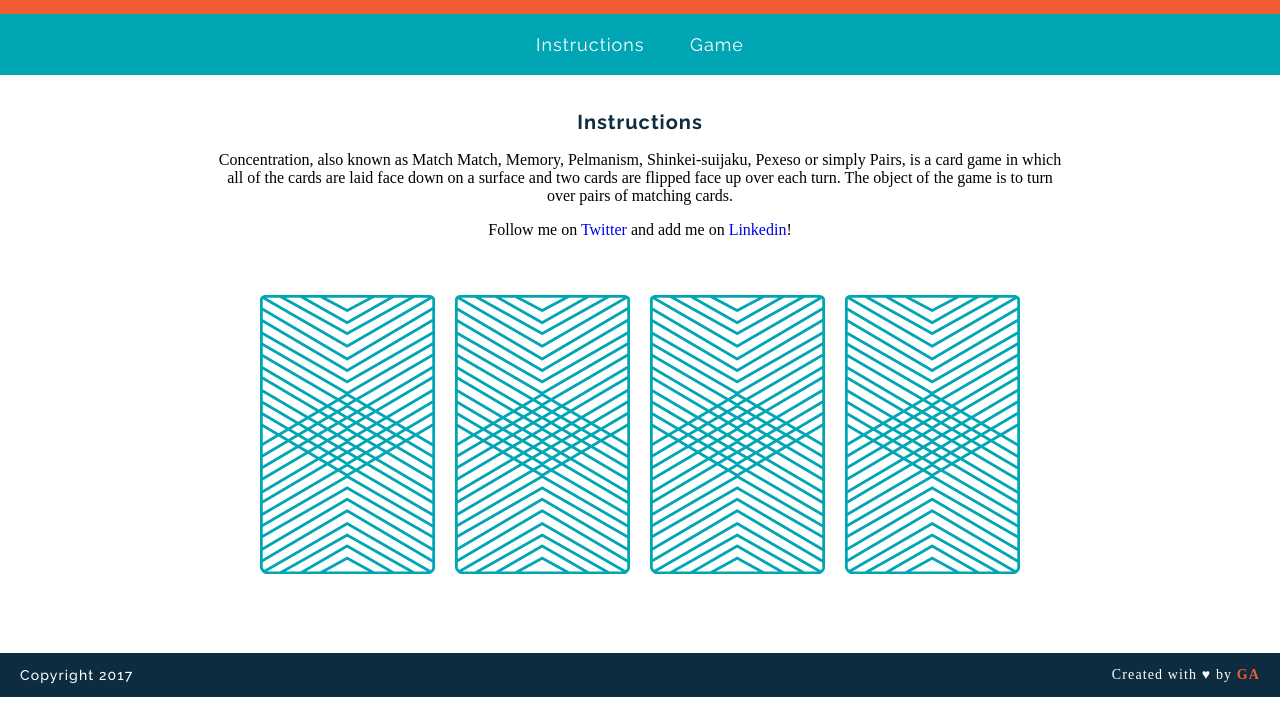
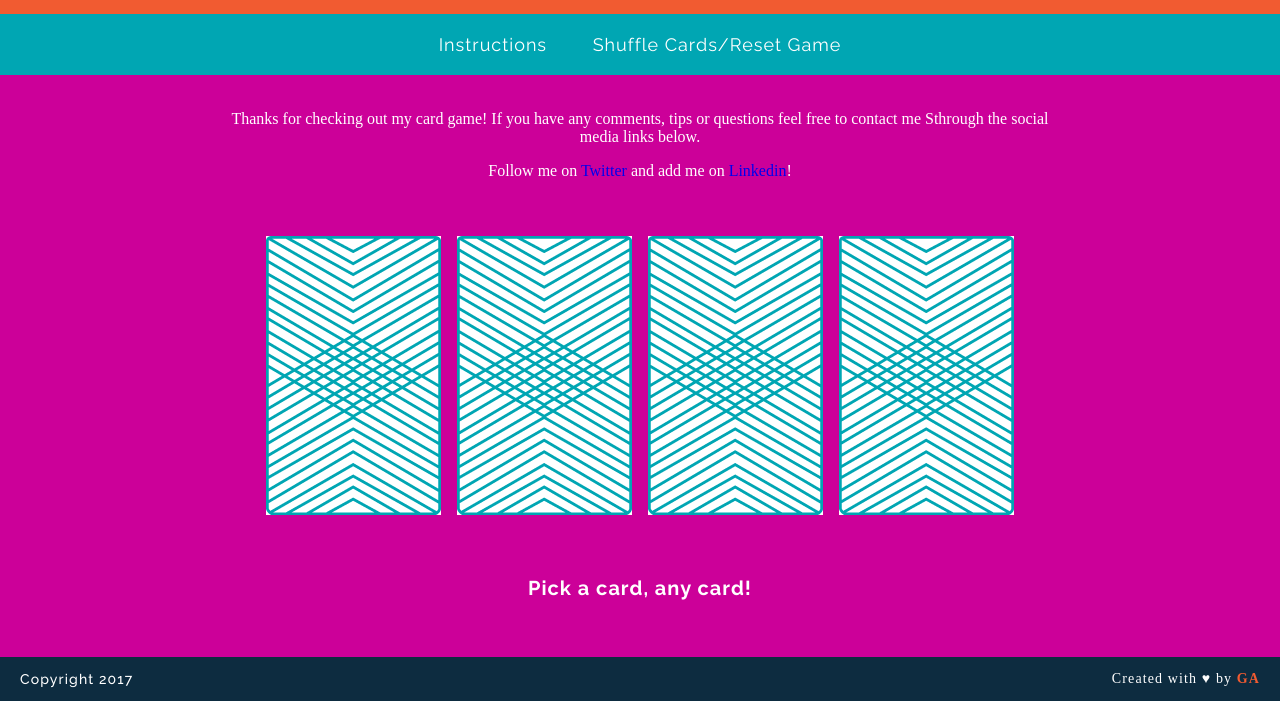
Before and after one commit to Bart369/wdi-fundamentals-memorygame, a plain HTML site: page memory_game/index.html in a window 1280 px wide. Shown: the part 99-800 px from the top of the page. Drawn offline with Linux system fonts and the light colour scheme; a web font is replaced by a local one.

Commit message:
Added shuffle cards options and changed the layout a bit

```diff
--- a/memory_game/CSS/style.css
+++ b/memory_game/CSS/style.css
@@ -1,6 +1,7 @@
 
 
 body {
+	background-color: #cc0099;
 	text-align: center;
 	margin: 0;
 }
@@ -46,6 +47,11 @@ nav a {
 main{
 	width: 850px;
 	margin: 35px auto;
+	color: white;
+}
+
+h2{
+	color: white;
 }
 
 img{
@@ -54,7 +60,7 @@ img{
 
 .section_name{
 	font-family: RALEWAY;
-	color: #0d2c40;
+	color: white;
 	letter-spacing: 1px;
 	font-weight: 600px;
 	font-size: 20px;
@@ -73,6 +79,11 @@ footer{
 	font-size: 14px;
 	letter-spacing: .08em;
 	font-weight: 500;
+	/* Use with with right, bottom and left to place exactly where you want it*/
+	position: absolute;
+  	right: 0;
+  	bottom: 0;
+ 	left: 0;
 }
 
 .copyright{
--- a/memory_game/index.html
+++ b/memory_game/index.html
@@ -7,21 +7,18 @@
 </head>
 <body>
 	<header>
-		<h1 id="game_name">Memory Game</h1>
+		<h1 id="game_name">Match Match</h1>
 	</header>
 	<nav>
-		<a href="#">Instructions</a> <a href="#">Game</a>
+		<a id = "instructions" href="#">Instructions</a> <a id="reset" href="#">Shuffle Cards/Reset Game</a>
 	</nav>
 	<main>
-		<h2 class="section_name">Instructions</h2>
-		<p class="description">Concentration, also known as Match Match, Memory, Pelmanism, Shinkei-suijaku, Pexeso or simply Pairs, is a card game in which all of the cards are laid face down on a surface and two cards are flipped face up over each turn. The object of the game is to turn over pairs of matching cards.</p>
+
+		<p class="description">Thanks for checking out my card game! If you have any comments, tips or questions feel free to contact me Sthrough the social media links below.</p>
 		<p>Follow me on <a href="https://twitter.com/?lang=en">Twitter</a> and add me on <a href="https://www.linkedin.com/in/bartin-peguero-267972118/">Linkedin</a>!</p>
-		<div>
-			<img src="images/back.png" alt="Queen of Diamonds">
-			<img src="images/back.png" alt="Queen of Hearts">
-			<img src="images/back.png" alt="King of Diamonds">
-			<img src="images/back.png" alt="King of Hearts">
-		</div>
+		<div id="game-board" class="board clearfix"></div>
+		<h2 class="section_name">Pick a card, any card!</h2>
+
 	</main>
 	<footer class="clearfix">
 		<p class="copyright">Copyright 2017</p>
--- a/memory_game/js/main.js
+++ b/memory_game/js/main.js
@@ -23,6 +23,31 @@ var cards = [
 	}
 ];
 
+// Found this from https://bost.ocks.org/mike/shuffle/...don't fully understand how it works yet but I modded it to shuffle the cards.
+var shuffle = function() {
+  var m = cards.length, t, i;
+
+  // While there remain elements to shuffle…
+  while (m) {
+
+    // Pick a remaining element…
+    i = Math.floor(Math.random() * m--);
+
+    // And swap it with the current element.
+    t = cards[m];
+    cards[m] = cards[i];
+    cards[i] = t;
+  }
+
+  return cards;
+}
+
+var sayInstructions = function(){
+	alert("Concentration, also known as Memory Game, Memory, Pelmanism, Shinkei-suijaku, Pexeso or simply Pairs, is a card game in which all of the cards are laid face down on a surface and two cards are flipped face up over each turn. The object of the game is to turn over pairs of matching cards.");
+}
+
+var instructions = document.getElementById('instructions').addEventListener('click', sayInstructions);
+
 var cardsInPlay = [];
 
 var checkForMatch = function(){
@@ -36,7 +61,9 @@ var checkForMatch = function(){
 	}
 }
 
-var flipCard = function(cardId){
+var flipCard = function(){
+	var cardId = this.getAttribute('data-id');
+	this.setAttribute('src', cards[cardId].cardImage);
 	console.log("User flipped " + cards[cardId].rank);
 	console.log(cards[cardId].cardImage);
 	console.log(cards[cardId].suit);
@@ -44,5 +71,37 @@ var flipCard = function(cardId){
 	checkForMatch();
 }
 
-flipCard(0);
-flipCard(2);
+var createBoard = function(){
+	for (i = 0; i < cards.length; i++){
+		var cardElement = document.createElement('img');
+		cardElement.setAttribute('src', "images/back.png");
+		cardElement.setAttribute('data-id', i);
+		cardElement.addEventListener('click', flipCard);
+		document.getElementById('game-board').appendChild(cardElement);
+	}
+}
+
+var resetButton = function(){
+	var reset = document.getElementById('reset');
+	reset.addEventListener('click', gameReset);
+}
+
+//This is to remove the img's made from the div (with game-board id). First find the div and then while loop to remove the child img's.
+var gameReset = function(){
+	var gameBoard = document.getElementById('game-board');
+	while (gameBoard.firstChild) {
+  		gameBoard.removeChild(gameBoard.firstChild);
+	}
+	//This clears the cardsInPlay array. I couldn't get the alerts to show up again because the cardsInPlay array kept growing and would never reach a length of 2 needed to pass the alert test.
+	while (cardsInPlay.length){
+		cardsInPlay.pop();
+		console.log(cardsInPlay);
+	}
+	shuffle();
+	createBoard();
+}
+
+
+resetButton();
+shuffle();
+createBoard();
```
